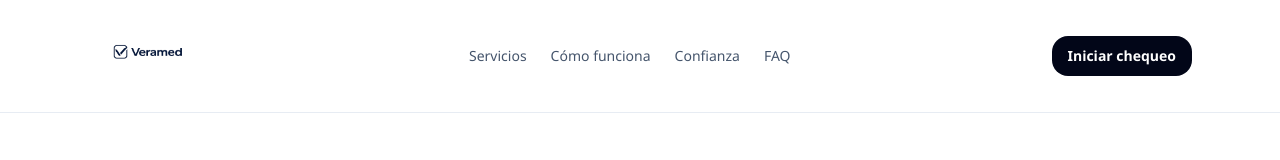
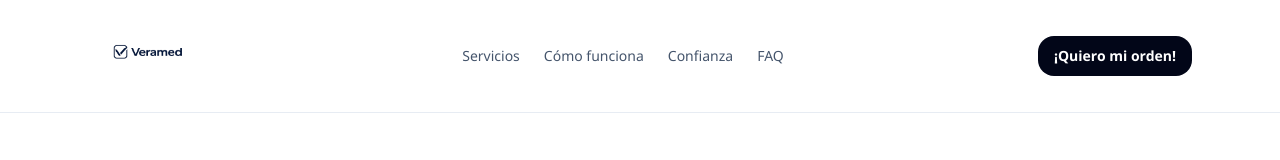
Before and after one commit to donvictors/veramed-web, a Next.js app: page / in a window 1280 px wide. Shown: the top 160 px of the page. Built offline with nearby package versions, Linux system fonts and the light colour scheme; no server answers.

Commit message:
Actualizar textos y rutas landing

```diff
--- a/components/Header.tsx
+++ b/components/Header.tsx
@@ -25,10 +25,10 @@ export default function Header() {
         </nav>
 
         <Link
-          href="/chequeo"
+          href="#servicios"
           className="rounded-2xl bg-slate-950 px-4 py-2.5 text-sm font-semibold text-white transition hover:bg-slate-800"
         >
-          Iniciar chequeo
+          ¡Quiero mi orden!
         </Link>
       </div>
     </header>
```
